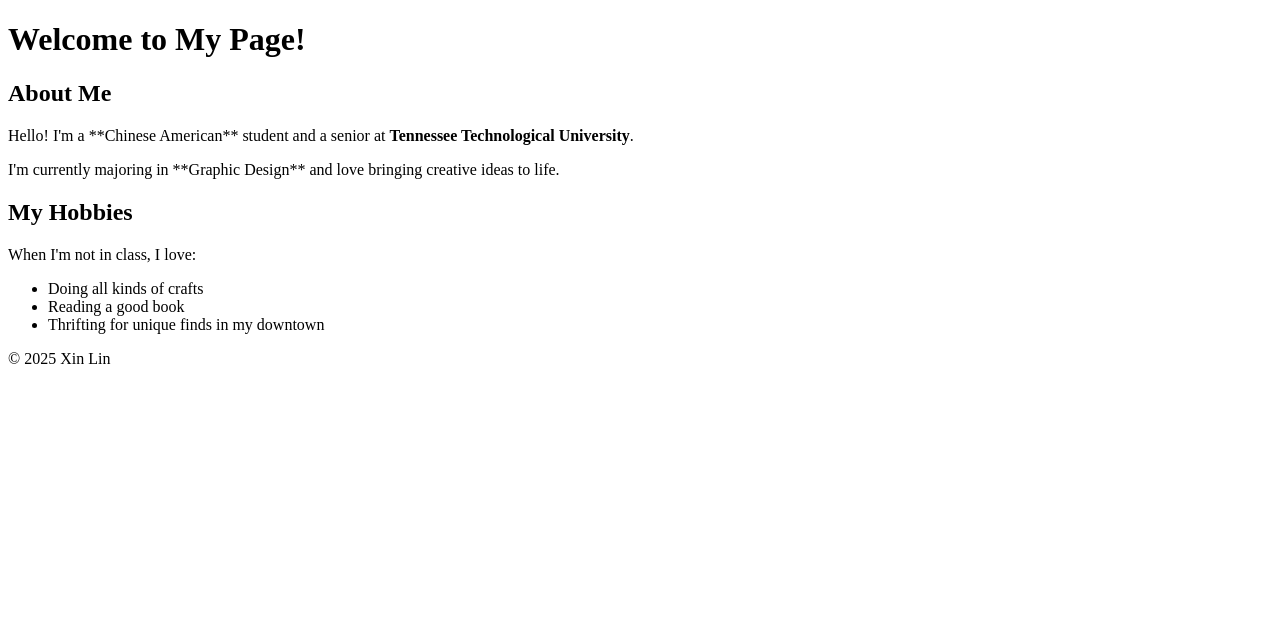
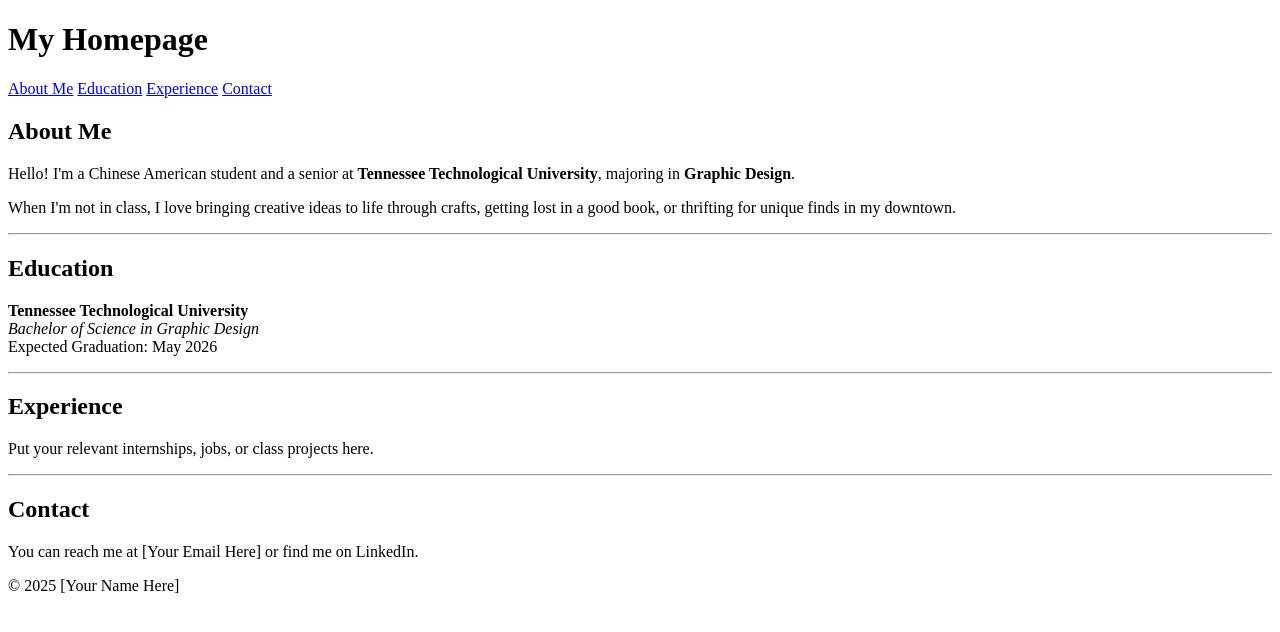
Before and after one commit to xlin14/E-Portfolio, a plain HTML site: page index.html in a window 1280 px wide. Drawn offline with Linux system fonts and the light colour scheme.

Commit message:
added the navigation links

```diff
--- a/index.html
+++ b/index.html
@@ -1,45 +1,71 @@
 <!DOCTYPE html>
 <html lang="en">
+
 <head>
     <meta charset="UTF-8">
-
     <meta name="viewport" content="width=device-width, initial-scale=1.0">
-
     <title>About Me</title>
 </head>
 
 <body>
+
     <header>
-        <h1>Welcome to My Page!</h1>
+        <h1>My Homepage</h1>
+
+        <nav>
+            <a href="#about">About Me</a>
+            <a href="#education">Education</a>
+            <a href="#experience">Experience</a>
+            <a href="#contact">Contact</a>
+        </nav>
     </header>
 
     <main>
-        <section id="introduction">
+
+        <section id="about">
             <h2>About Me</h2>
             <p>
-                Hello! I'm a **Chinese American** student and a senior at <strong>Tennessee Technological University</strong>.
+                Hello! I'm a Chinese American student and a senior at <strong>Tennessee Technological University</strong>,
+                majoring in <strong>Graphic Design</strong>.
             </p>
             <p>
-                I'm currently majoring in **Graphic Design** and love bringing creative ideas to life.
+                When I'm not in class, I love bringing creative ideas to life through crafts, getting lost in a
+                good book, or thrifting for unique finds in my downtown.
             </p>
         </section>
 
-        <section id="hobbies">
-            <h2>My Hobbies</h2>
-            <p>When I'm not in class, I love:</p>
+        <hr> <section id="education">
+            <h2>Education</h2>
+            <p>
+                <strong>Tennessee Technological University</strong><br>
+                <em>Bachelor of Science in Graphic Design</em><br>
+                Expected Graduation: May 2026
+            </p>
+        </section>
 
-            <ul>
-                <li>Doing all kinds of crafts</li>
-                <li>Reading a good book</li>
-                <li>Thrifting for unique finds in my downtown</li>
-            </ul>
+        <hr>
+
+        <section id="experience">
+            <h2>Experience</h2>
+            <p>
+                Put your relevant internships, jobs, or class projects here.
+            </p>
+        </section>
+
+        <hr>
+
+        <section id="contact">
+            <h2>Contact</h2>
+            <p>
+                You can reach me at [Your Email Here] or find me on LinkedIn.
+            </p>
         </section>
 
     </main>
 
     <footer>
-        <p>&copy; 2025 Xin Lin </p>
-        </footer>
+        <p>&copy; 2025 [Your Name Here]</p>
+    </footer>
 
 </body>
 </html>
```
